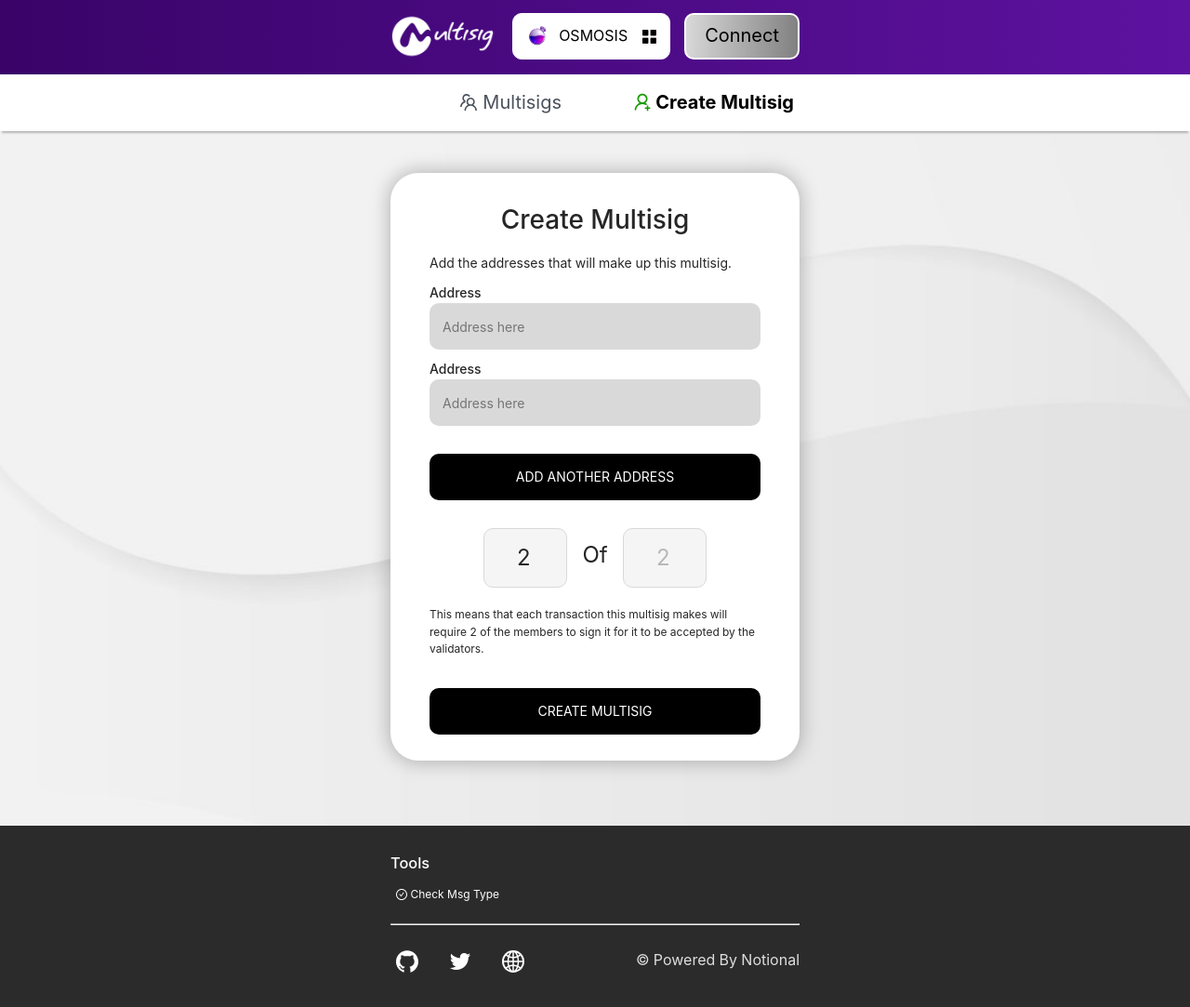
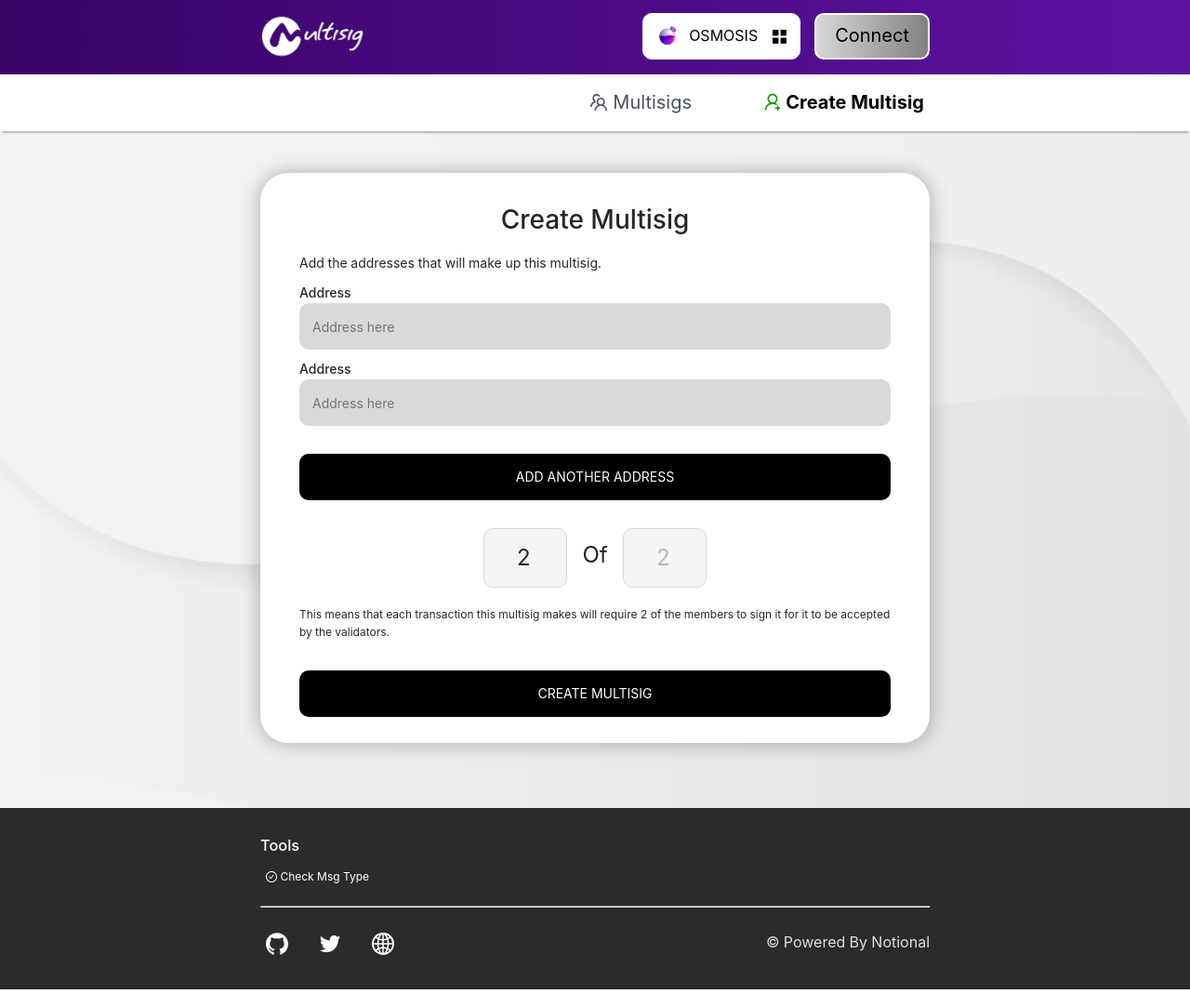
Before and after one commit to notional-labs/multisig-ui, a Next.js app: page /multisig/create in a window 1280 px wide. Shown: the whole page at 93% size. Built offline with nearby package versions, Linux system fonts and the light colour scheme.

Commit message:
change paddign for mac user

```diff
--- a/components/Footer.js
+++ b/components/Footer.js
@@ -16,7 +16,7 @@ const Footer = () => {
         <div
             style={{
                 backgroundColor: "#2b2b2b",
-                padding: "2em 30em",
+                padding: "2em 20em",
                 marginTop: "70px",
                 color: "white",
             }}
--- a/components/Header.js
+++ b/components/Header.js
@@ -39,7 +39,7 @@ const Header = ({ enableSelectChain, checkType }) => {
             style={{
                 backgroundImage: `${chain.color}`,
                 color: "#ffffff",
-                padding: "1em 30em",
+                padding: "1em 20em",
                 position: "fixed",
                 height: "80px",
                 width: "100%",
--- a/components/layout/Container.js
+++ b/components/layout/Container.js
@@ -21,7 +21,7 @@ const Container = ({ component, option = 0 }) => {
                     <div
                         style={{
                             marginTop: "6em",
-                            padding: "0 30em",
+                            padding: "0 20em",
                             display: "flex",
                             flexDirection: "column",
                             justifyContent: "center"
--- a/components/layout/SideBar.js
+++ b/components/layout/SideBar.js
@@ -102,7 +102,7 @@ const SideBar = ({ option }) => {
                 width: "100%",
                 zIndex: 5,
                 backgroundColor: "#ffffff",
-                padding: "0 30em",
+                padding: "0 20em",
                 boxShadow: "0 4px 2px -2px rgba(0, 0, 0, 0.25)",
                 display: option === -1 && "none"
             }}
--- a/components/ulti/IntroPage.js
+++ b/components/ulti/IntroPage.js
@@ -11,7 +11,7 @@ const IntroPage = () => {
                 backgroundSize: "cover",
                 minHeight: "100vh",
                 textAlign: "center",
-                padding: "1em 30em",
+                padding: "1em 20em",
                 display: "flex",
                 flexDirection: "column",
                 justifyContent: "center",
--- a/pages/check.js
+++ b/pages/check.js
@@ -61,7 +61,7 @@ export default function Check() {
                     style={{
                         backgroundColor: "#ffffff",
                         boxShadow: " 0px 0px 20px 2px rgba(0, 0, 0, 0.25)",
-                        margin: "12em 30em 6em 30em",
+                        margin: "12em 20em 6em 20em",
                         padding: "1em 3em 2em 3em",
                         borderRadius: "30px",
                         position: "relative",
```
Also changed, not shown: 1 other file (tests, documents, lock files or other folders).
